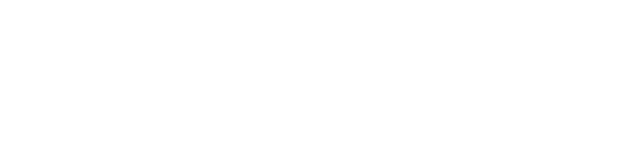
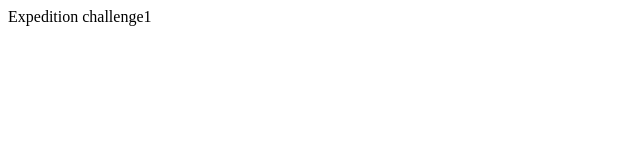
Before and after one commit to ashihcet2009/coursera-test, a plain HTML site: page index.html in a window 1280 px wide. Shown: the whole page, without its empty margins (0-640 px from the left). Drawn offline with Linux system fonts and the light colour scheme.

Commit message:
First Commit

```diff
--- a/index.html
+++ b/index.html
@@ -8,6 +8,7 @@
     <link rel="stylesheet" href="css/app.css">
 </head>
 <body>
+  <header> Expedition challenge1 </header>
 
     <script src="js/app.js"></script>
 </body>
```
